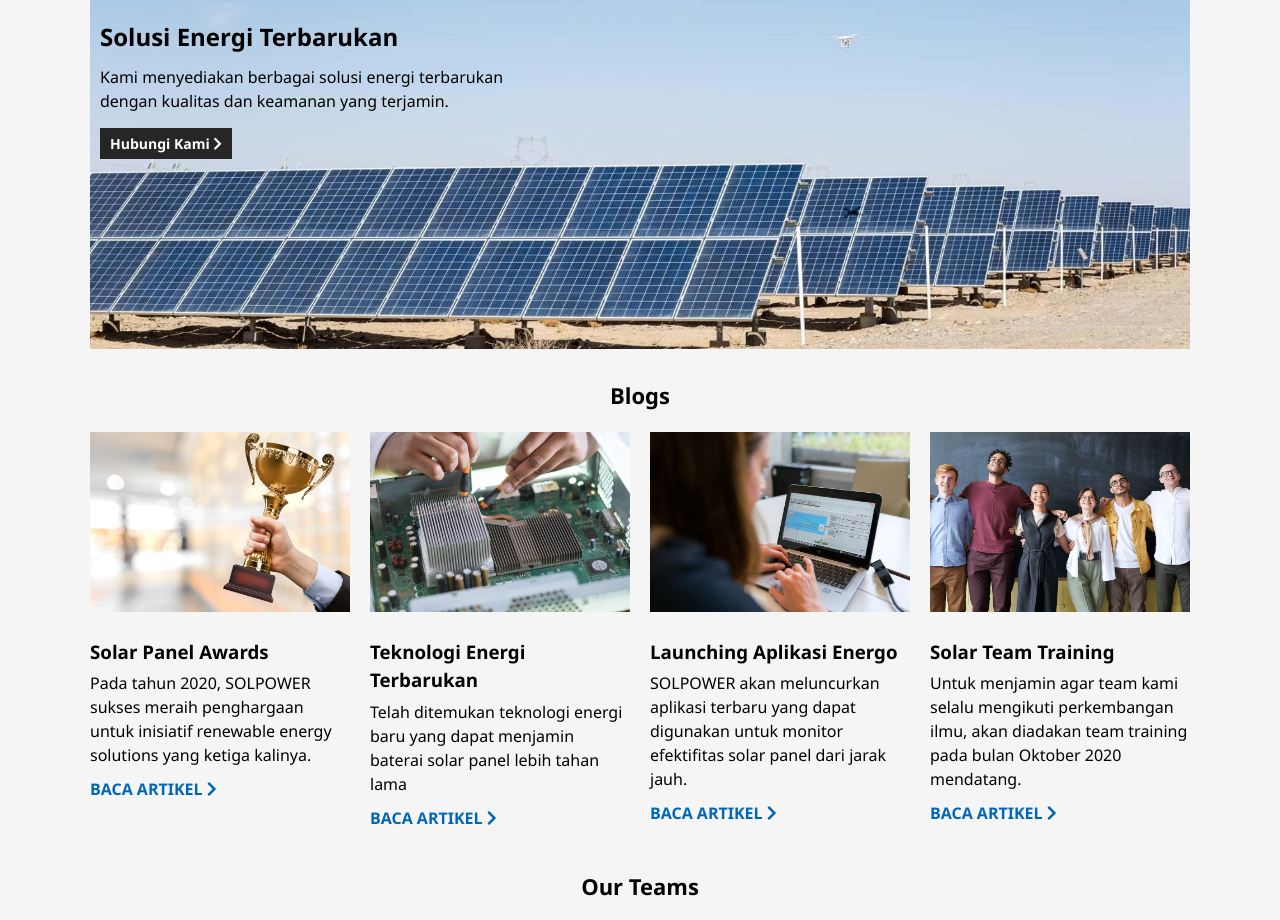
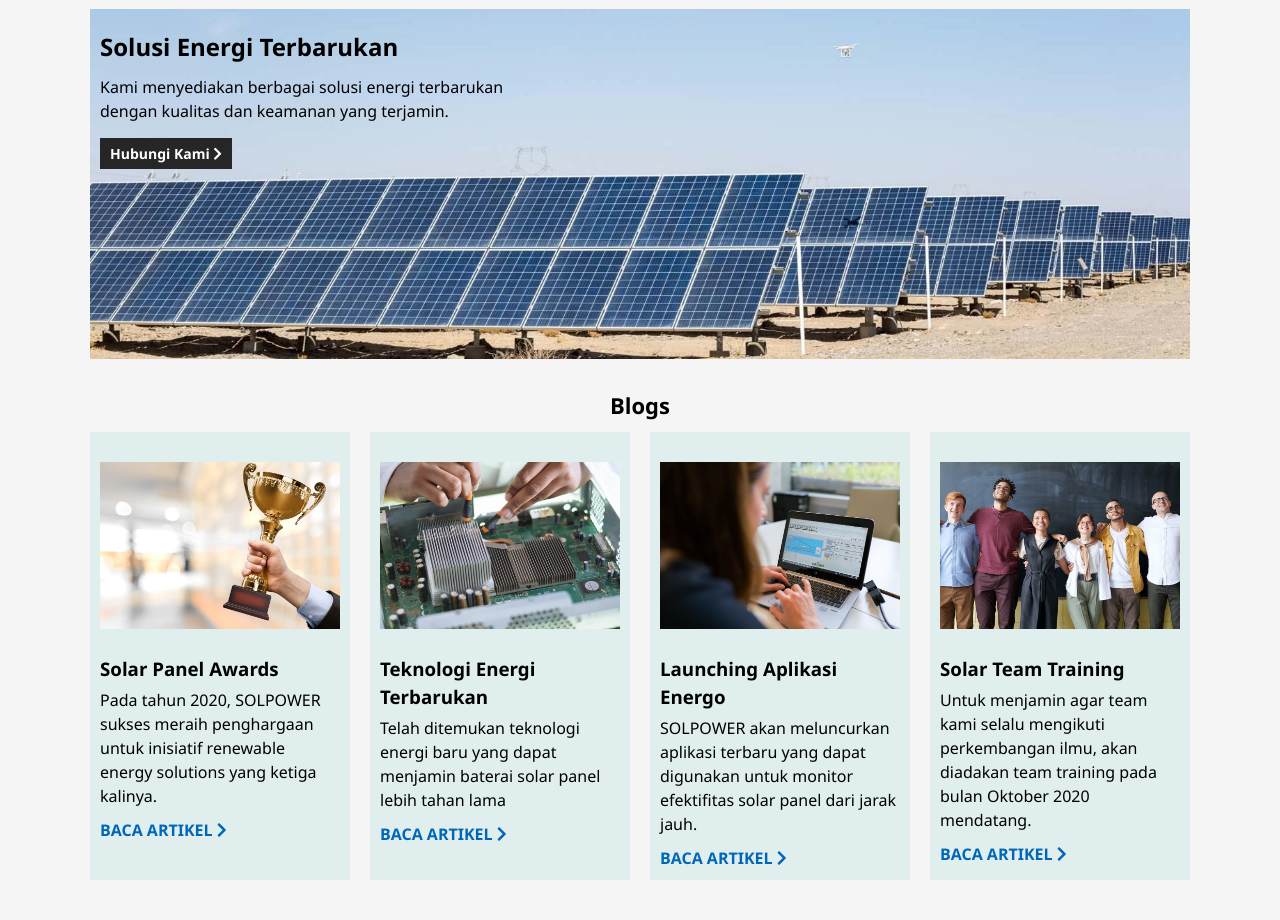
Before and after one commit to angelinagreace/MyThirdAssignment, a PHP site: page / in a window 1280 px wide. Shown: the part 876-1796 px from the top of the page. Run offline with PHP 8.4, Linux system fonts and the light colour scheme; some libraries are stand-ins or nearby versions.

Commit message:
add style.css

```diff
--- a/style.css
+++ b/style.css
@@ -110,6 +110,7 @@
     font-size: 22px;
     font-weight: bold;
     text-align: center;
+    margin-bottom: 10px;
 }
 
 /* Portfolio */
@@ -140,6 +141,16 @@
 
   .blog a:hover i {
     margin-left: 10px;
+  }
+
+  .teams {
+      border: 2px solid #C1CDCD;
+      padding: 10px;
+  }
+
+  .blogarticle {
+      background-color: #E0EEEE;
+      padding: 10px;
   }
 
   /* About */
```
